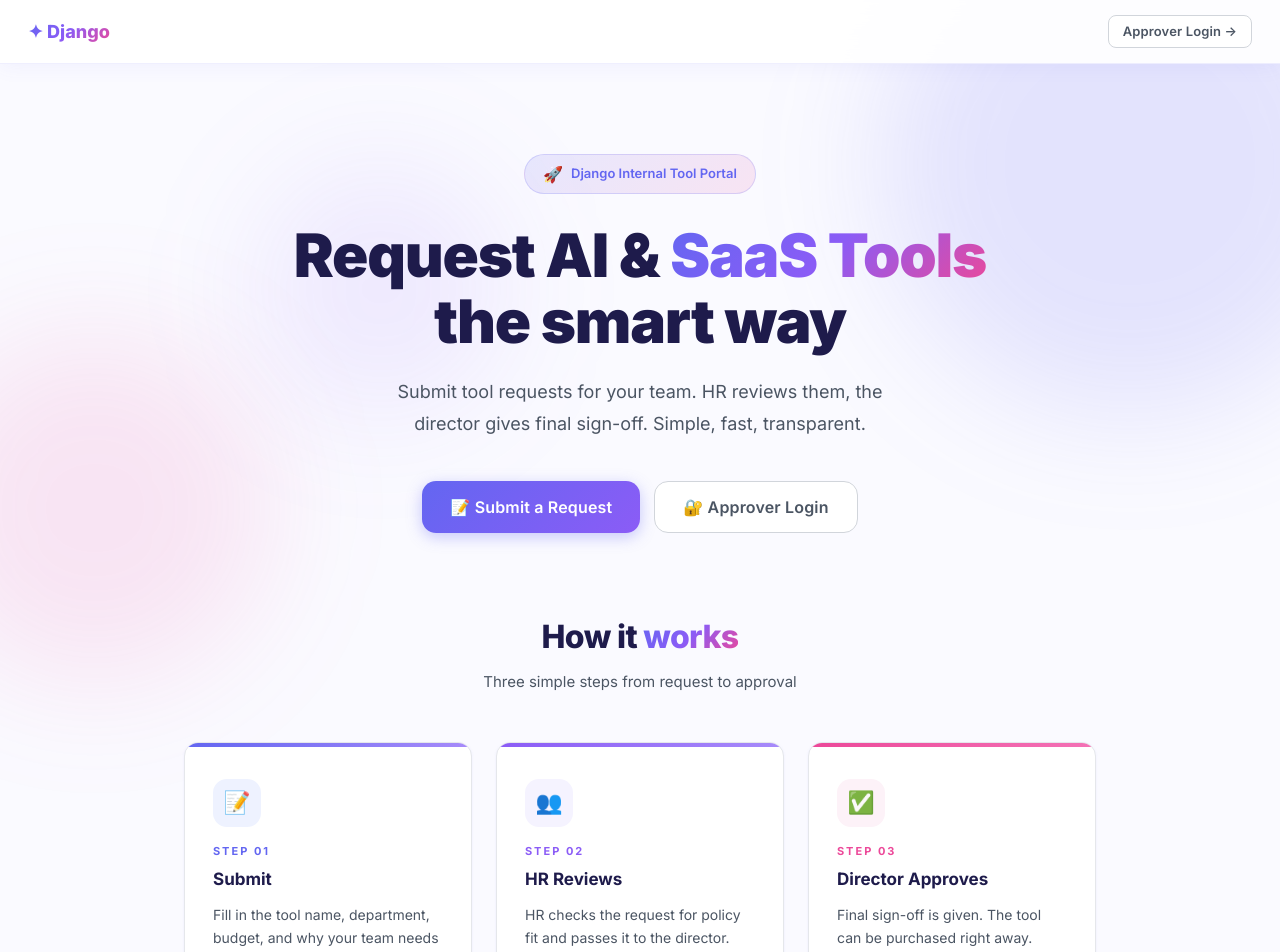
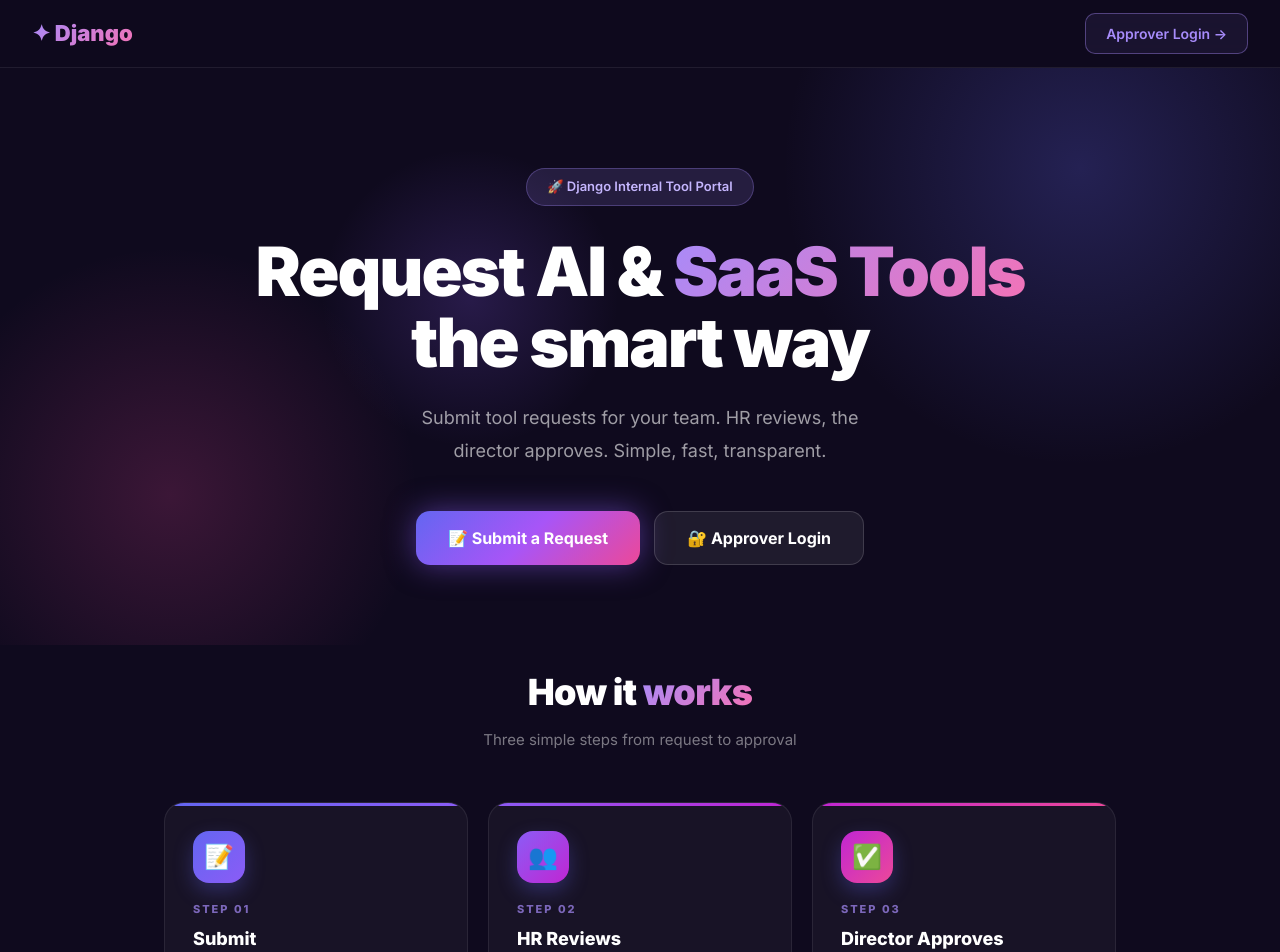
Before and after one commit to tanmaydarklord2367-create/ai-subscription-approver, a React (Vite) app in the folder client/: page / in a window 1280 px wide. Shown: the top 952 px of the page. Built offline with nearby package versions, Linux system fonts and the light colour scheme.

Commit message:
Dramatic dark redesign - impossible to miss

```diff
--- a/client/src/pages/Home.jsx
+++ b/client/src/pages/Home.jsx
@@ -2,46 +2,77 @@ import { Link } from 'react-router-dom';
 
 export default function Home() {
   return (
-    <div style={{ minHeight: '100vh', background: 'var(--bg)', overflow: 'hidden' }}>
-      <nav className="nav">
-        <span className="nav-logo">✦ Django</span>
-        <Link to="/login" className="btn btn-outline btn-sm">Approver Login →</Link>
+    <div style={{ minHeight: '100vh', background: '#0F0A1E' }}>
+
+      {/* Nav */}
+      <nav style={{
+        padding: '0 32px', height: 68,
+        display: 'flex', alignItems: 'center', justifyContent: 'space-between',
+        borderBottom: '1px solid rgba(255,255,255,0.08)',
+        position: 'sticky', top: 0, zIndex: 100,
+        background: 'rgba(15,10,30,0.85)', backdropFilter: 'blur(16px)',
+      }}>
+        <span style={{ fontSize: 22, fontWeight: 900, background: 'linear-gradient(135deg,#A78BFA,#F472B6)', WebkitBackgroundClip: 'text', WebkitTextFillColor: 'transparent', backgroundClip: 'text' }}>
+          ✦ Django
+        </span>
+        <Link to="/login" style={{
+          padding: '9px 20px', borderRadius: 10, fontSize: 14, fontWeight: 600,
+          border: '1.5px solid rgba(167,139,250,0.4)', color: '#A78BFA',
+          textDecoration: 'none', transition: 'all 0.2s',
+          background: 'rgba(167,139,250,0.08)',
+        }}>
+          Approver Login →
+        </Link>
       </nav>
 
       {/* Hero */}
-      <div style={{ position: 'relative', padding: '90px 24px 70px', textAlign: 'center' }}>
-        {/* Blobs */}
-        <div className="blob" style={{ width: 500, height: 500, background: 'rgba(99,102,241,0.15)', top: -150, right: -100 }} />
-        <div className="blob" style={{ width: 350, height: 350, background: 'rgba(236,72,153,0.12)', bottom: -80, left: -80 }} />
-        <div className="blob" style={{ width: 250, height: 250, background: 'rgba(139,92,246,0.1)', top: 100, left: '20%' }} />
+      <div style={{ position: 'relative', padding: '100px 24px 80px', textAlign: 'center', overflow: 'hidden' }}>
+        {/* Glow blobs */}
+        <div style={{ position: 'absolute', width: 600, height: 600, borderRadius: '50%', background: 'radial-gradient(circle, rgba(99,102,241,0.25) 0%, transparent 70%)', top: -200, right: -100, pointerEvents: 'none' }} />
+        <div style={{ position: 'absolute', width: 500, height: 500, borderRadius: '50%', background: 'radial-gradient(circle, rgba(236,72,153,0.2) 0%, transparent 70%)', bottom: -100, left: -80, pointerEvents: 'none' }} />
+        <div style={{ position: 'absolute', width: 300, height: 300, borderRadius: '50%', background: 'radial-gradient(circle, rgba(139,92,246,0.2) 0%, transparent 70%)', top: 80, left: '25%', pointerEvents: 'none' }} />
 
-        <div style={{ position: 'relative', maxWidth: 760, margin: '0 auto' }}>
-          {/* Pill tag */}
+        <div style={{ position: 'relative', maxWidth: 800, margin: '0 auto' }}>
+          {/* Badge */}
           <div style={{
-            display: 'inline-flex', alignItems: 'center', gap: 8,
-            padding: '7px 18px', borderRadius: 999, marginBottom: 28,
-            background: 'linear-gradient(135deg, rgba(99,102,241,0.12), rgba(236,72,153,0.12))',
-            border: '1px solid rgba(99,102,241,0.2)',
-            fontSize: 13, fontWeight: 600, color: 'var(--primary)',
+            display: 'inline-flex', alignItems: 'center', gap: 8, marginBottom: 30,
+            padding: '8px 20px', borderRadius: 999,
+            background: 'rgba(167,139,250,0.15)', border: '1px solid rgba(167,139,250,0.3)',
+            fontSize: 13, fontWeight: 600, color: '#C4B5FD',
           }}>
-            <span style={{ fontSize: 16 }}>🚀</span> Django Internal Tool Portal
+            🚀 Django Internal Tool Portal
           </div>
 
-          <h1 style={{ fontSize: 60, fontWeight: 900, lineHeight: 1.1, marginBottom: 22, letterSpacing: '-0.02em' }}>
+          {/* Headline */}
+          <h1 style={{ fontSize: 68, fontWeight: 900, lineHeight: 1.05, marginBottom: 24, letterSpacing: '-0.03em', color: 'white' }}>
             Request AI &{' '}
-            <span className="gradient-text">SaaS Tools</span>
+            <span style={{ background: 'linear-gradient(135deg, #A78BFA, #F472B6)', WebkitBackgroundClip: 'text', WebkitTextFillColor: 'transparent', backgroundClip: 'text' }}>
+              SaaS Tools
+            </span>
             <br />the smart way
           </h1>
 
-          <p style={{ fontSize: 18, color: 'var(--text-secondary)', lineHeight: 1.75, maxWidth: 520, margin: '0 auto 42px' }}>
-            Submit tool requests for your team. HR reviews them, the director gives final sign-off. Simple, fast, transparent.
+          <p style={{ fontSize: 18, color: 'rgba(255,255,255,0.6)', lineHeight: 1.8, maxWidth: 500, margin: '0 auto 44px' }}>
+            Submit tool requests for your team. HR reviews, the director approves. Simple, fast, transparent.
           </p>
 
+          {/* CTAs */}
           <div style={{ display: 'flex', gap: 14, justifyContent: 'center', flexWrap: 'wrap' }}>
-            <Link to="/submit" className="btn btn-primary btn-lg">
+            <Link to="/submit" style={{
+              padding: '14px 32px', borderRadius: 14, fontWeight: 700, fontSize: 16,
+              background: 'linear-gradient(135deg, #6366F1, #A855F7, #EC4899)',
+              color: 'white', textDecoration: 'none',
+              boxShadow: '0 0 30px rgba(139,92,246,0.5)',
+              transition: 'all 0.2s', display: 'inline-flex', alignItems: 'center', gap: 8,
+            }}>
               📝 Submit a Request
             </Link>
-            <Link to="/login" className="btn btn-outline btn-lg">
+            <Link to="/login" style={{
+              padding: '14px 32px', borderRadius: 14, fontWeight: 700, fontSize: 16,
+              background: 'rgba(255,255,255,0.07)', border: '1.5px solid rgba(255,255,255,0.15)',
+              color: 'white', textDecoration: 'none', transition: 'all 0.2s',
+              display: 'inline-flex', alignItems: 'center', gap: 8,
+            }}>
               🔐 Approver Login
             </Link>
           </div>
@@ -49,29 +80,35 @@ export default function Home() {
       </div>
 
       {/* How it works */}
-      <div style={{ maxWidth: 960, margin: '0 auto', padding: '10px 24px 90px' }}>
-        <div style={{ textAlign: 'center', marginBottom: 48 }}>
-          <h2 style={{ fontSize: 32, fontWeight: 800, letterSpacing: '-0.02em' }}>
-            How it <span className="gradient-text">works</span>
+      <div style={{ maxWidth: 1000, margin: '20px auto 0', padding: '0 24px 100px' }}>
+        <div style={{ textAlign: 'center', marginBottom: 50 }}>
+          <h2 style={{ fontSize: 36, fontWeight: 900, color: 'white', letterSpacing: '-0.02em' }}>
+            How it{' '}
+            <span style={{ background: 'linear-gradient(135deg,#A78BFA,#F472B6)', WebkitBackgroundClip: 'text', WebkitTextFillColor: 'transparent', backgroundClip: 'text' }}>
+              works
+            </span>
           </h2>
-          <p style={{ color: 'var(--text-secondary)', marginTop: 10, fontSize: 15 }}>Three simple steps from request to approval</p>
+          <p style={{ color: 'rgba(255,255,255,0.45)', marginTop: 10, fontSize: 15 }}>Three simple steps from request to approval</p>
         </div>
 
-        <div style={{ display: 'grid', gridTemplateColumns: 'repeat(3, 1fr)', gap: 24 }} className="grid-2">
+        <div style={{ display: 'grid', gridTemplateColumns: 'repeat(3, 1fr)', gap: 20 }}>
           {[
-            { step: '01', icon: '📝', title: 'Submit', color: '#6366F1', bg: '#EEF2FF', desc: 'Fill in the tool name, department, budget, and why your team needs it.' },
-            { step: '02', icon: '👥', title: 'HR Reviews', color: '#8B5CF6', bg: '#F5F3FF', desc: 'HR checks the request for policy fit and passes it to the director.' },
-            { step: '03', icon: '✅', title: 'Director Approves', color: '#EC4899', bg: '#FDF2F8', desc: "Final sign-off is given. The tool can be purchased right away." },
-          ].map((s, i) => (
-            <div key={s.step} className="card" style={{ padding: 28, position: 'relative', overflow: 'hidden' }}>
-              {/* Accent line */}
-              <div style={{ position: 'absolute', top: 0, left: 0, right: 0, height: 4, background: `linear-gradient(90deg, ${s.color}, ${i === 2 ? '#F472B6' : '#A78BFA'})`, borderRadius: '14px 14px 0 0' }} />
-              <div style={{ display: 'inline-flex', alignItems: 'center', justifyContent: 'center', width: 48, height: 48, borderRadius: 14, background: s.bg, fontSize: 22, marginBottom: 16, marginTop: 8 }}>
+            { step: '01', icon: '📝', title: 'Submit', grad: 'linear-gradient(135deg,#6366F1,#8B5CF6)', desc: 'Fill in the tool name, department, budget and why your team needs it.' },
+            { step: '02', icon: '👥', title: 'HR Reviews', grad: 'linear-gradient(135deg,#8B5CF6,#C026D3)', desc: 'HR checks it for policy fit and passes it to the director.' },
+            { step: '03', icon: '✅', title: 'Director Approves', grad: 'linear-gradient(135deg,#C026D3,#EC4899)', desc: 'Final sign-off is given. The tool can be purchased right away.' },
+          ].map(s => (
+            <div key={s.step} style={{
+              background: 'rgba(255,255,255,0.04)', border: '1px solid rgba(255,255,255,0.08)',
+              borderRadius: 20, padding: 28, position: 'relative', overflow: 'hidden',
+              transition: 'transform 0.2s, border-color 0.2s',
+            }}>
+              <div style={{ position: 'absolute', top: 0, left: 0, right: 0, height: 3, background: s.grad, borderRadius: '20px 20px 0 0' }} />
+              <div style={{ width: 52, height: 52, borderRadius: 16, background: s.grad, display: 'flex', alignItems: 'center', justifyContent: 'center', fontSize: 24, marginBottom: 18, boxShadow: '0 8px 20px rgba(99,102,241,0.3)' }}>
                 {s.icon}
               </div>
-              <div style={{ fontSize: 11, fontWeight: 700, color: s.color, letterSpacing: 2, marginBottom: 8 }}>STEP {s.step}</div>
-              <h3 style={{ fontSize: 17, fontWeight: 700, marginBottom: 10, color: 'var(--text-primary)' }}>{s.title}</h3>
-              <p style={{ fontSize: 14, color: 'var(--text-secondary)', lineHeight: 1.65 }}>{s.desc}</p>
+              <div style={{ fontSize: 11, fontWeight: 800, color: 'rgba(167,139,250,0.7)', letterSpacing: 2, marginBottom: 8 }}>STEP {s.step}</div>
+              <h3 style={{ fontSize: 18, fontWeight: 800, marginBottom: 10, color: 'white' }}>{s.title}</h3>
+              <p style={{ fontSize: 14, color: 'rgba(255,255,255,0.5)', lineHeight: 1.7 }}>{s.desc}</p>
             </div>
           ))}
         </div>
```
